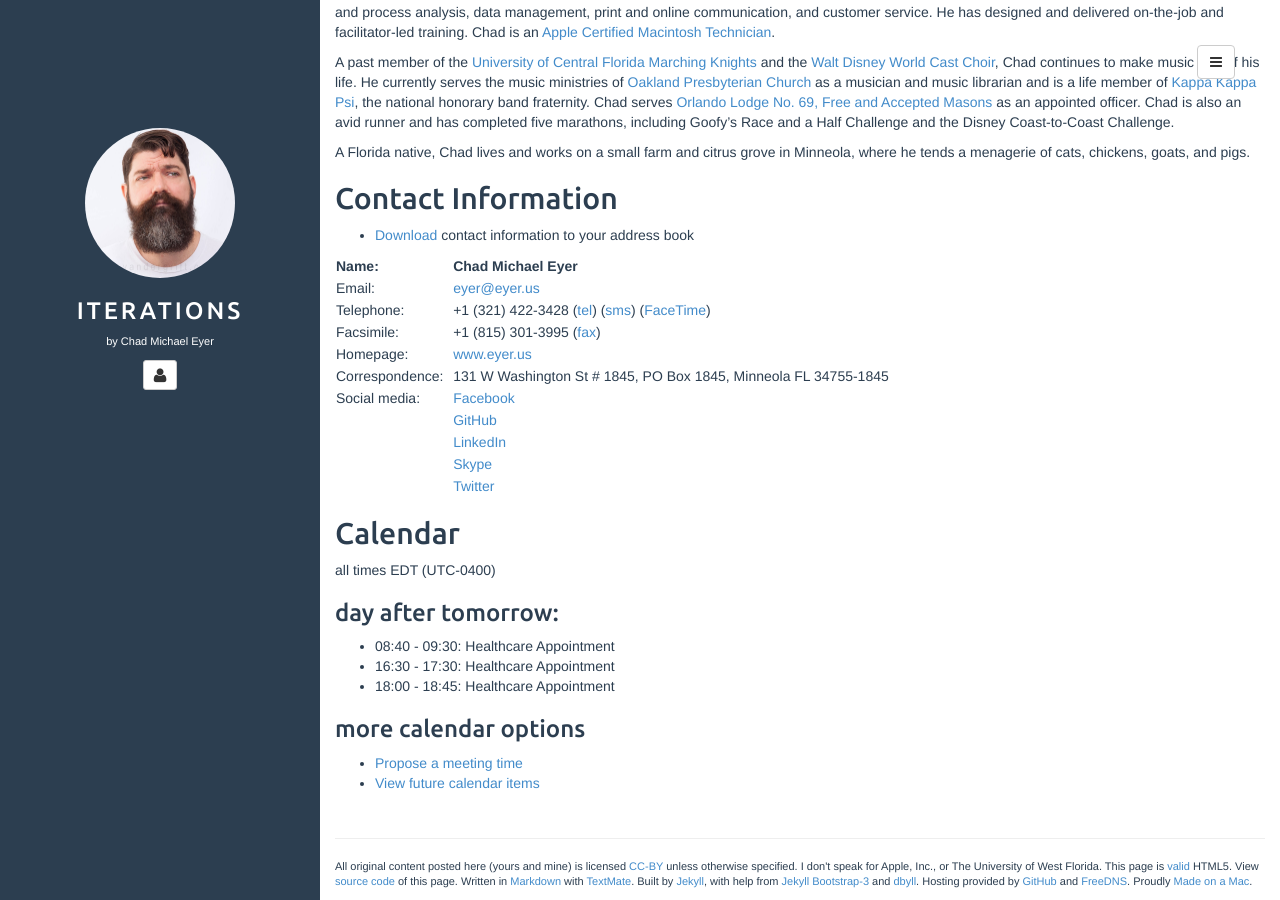
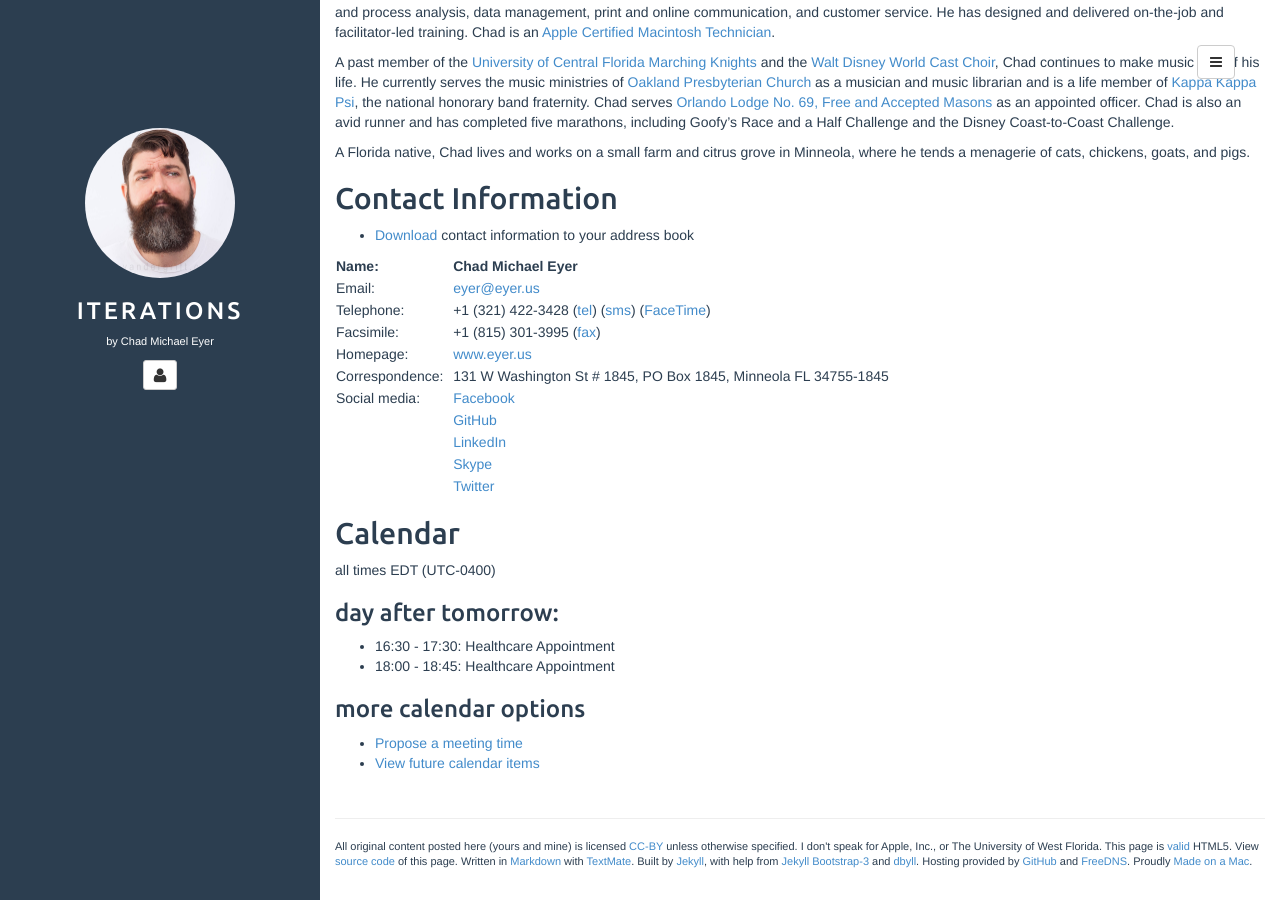
Before and after one commit to chadmichaeleyer/chadmichaeleyer.github.io, a Jekyll site: the page built from about.md, in a window 1280 px wide and 900 px high, scrolled down 917 px. Built offline with Jekyll 4.4.1, drawn with Linux system fonts in a browser that asks for light colours.

Commit message:
calendar update

```diff
--- a/calendar-year.markdown
+++ b/calendar-year.markdown
@@ -2,7 +2,6 @@ all times EDT (UTC-0400)
 
 ### 2017-10-19 (Thu):
 
-* 08:40 - 09:30: Healthcare Appointment
 * 16:30 - 17:30: Healthcare Appointment
 * 18:00 - 18:45: Healthcare Appointment
 
--- a/calendar.markdown
+++ b/calendar.markdown
@@ -2,6 +2,5 @@ all times EDT (UTC-0400)
 
 ### day after tomorrow:
 
-* 08:40 - 09:30: Healthcare Appointment
 * 16:30 - 17:30: Healthcare Appointment
 * 18:00 - 18:45: Healthcare Appointment
```
Also changed, not shown: other parts of calendar-year.markdown (+1 -0 lines).
